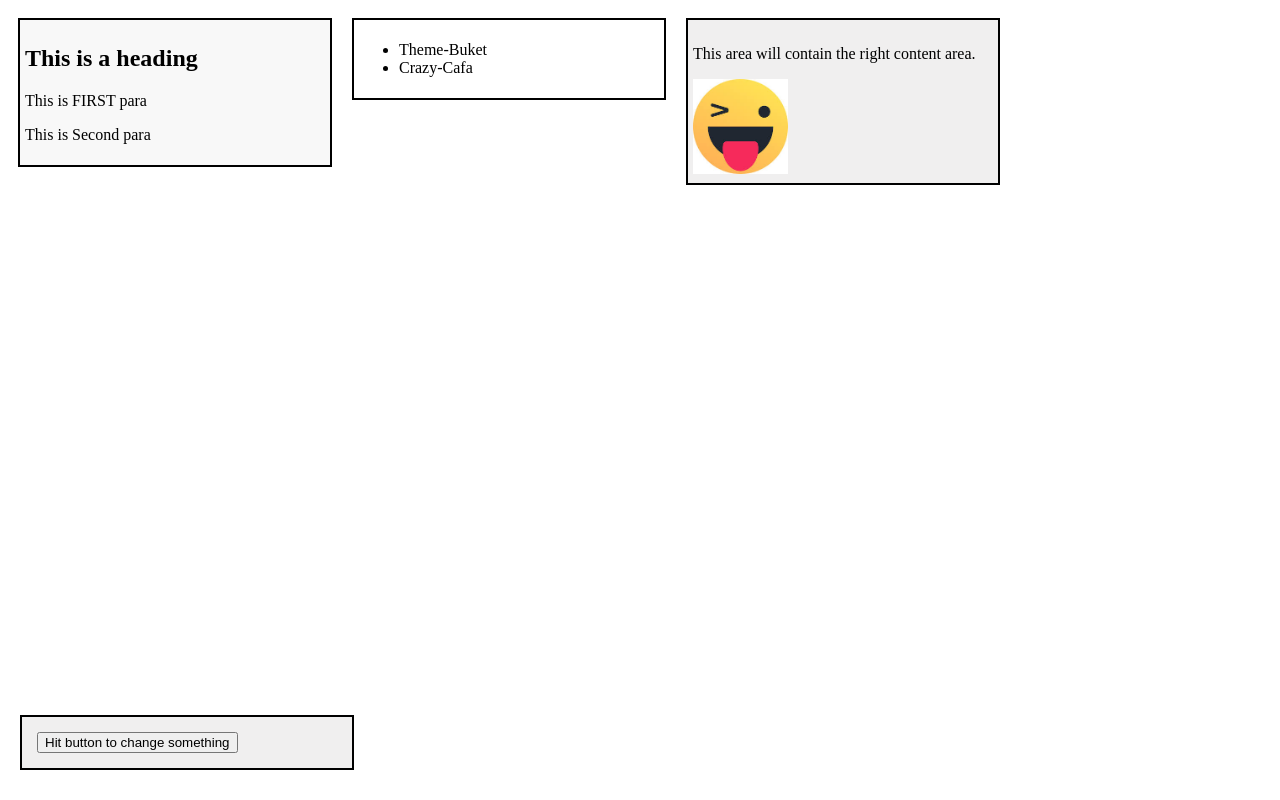
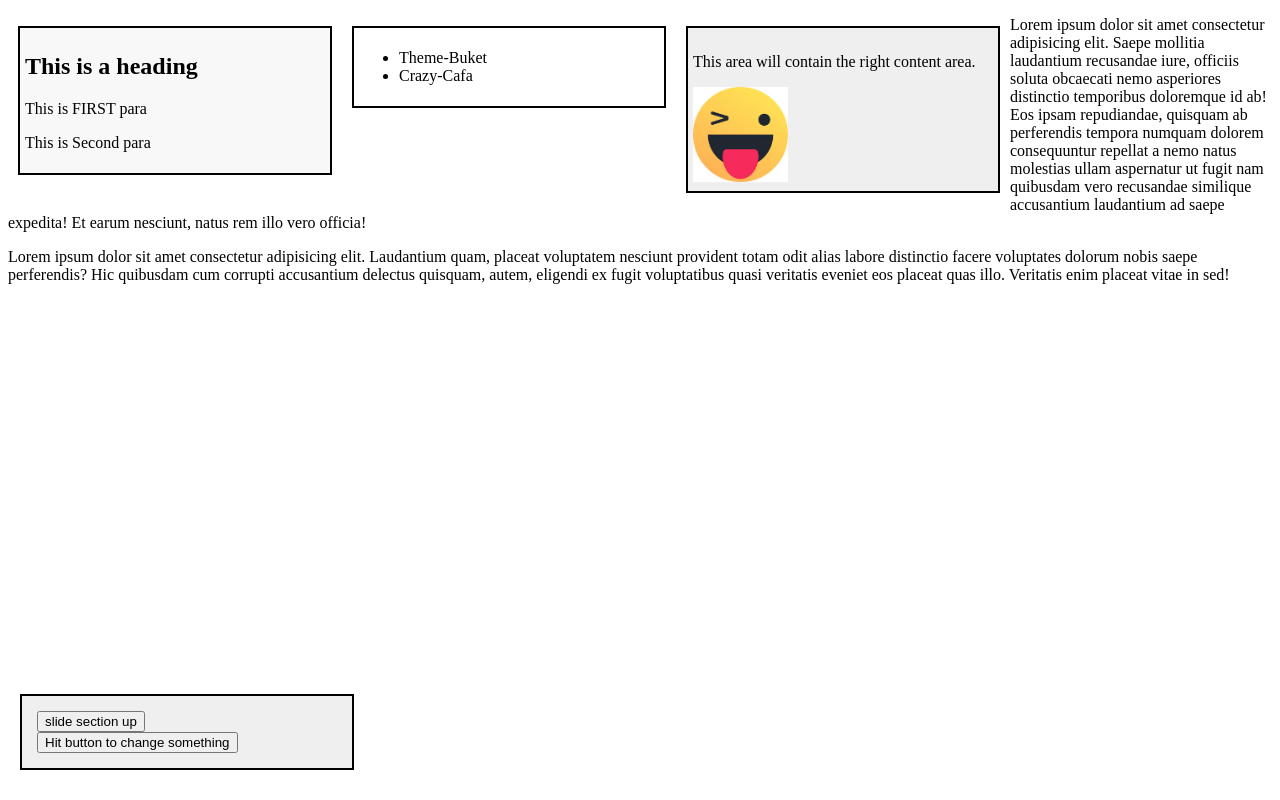
Before and after one commit to tanjimahmmed/corejavascript, a plain HTML site: page new jQery/index.html in a window 1280 px wide. Both pictures are taken after a click on the button "Hit button to change something". Drawn offline with Linux system fonts and the light colour scheme.

Commit message:
Add files via upload

```diff
--- a/new jQery/index.html
+++ b/new jQery/index.html
@@ -33,8 +33,16 @@
     <img src="smile.jpg" alt="smile.jpg">
 </div>
 
+
+<!-- another section -->
+<div class="hide">
+    <p>Lorem ipsum dolor sit amet consectetur adipisicing elit. Saepe mollitia laudantium recusandae iure, officiis soluta obcaecati nemo asperiores distinctio temporibus doloremque id ab! Eos ipsam repudiandae, quisquam ab perferendis tempora numquam dolorem consequuntur repellat a nemo natus molestias ullam aspernatur ut fugit nam quibusdam vero recusandae similique accusantium laudantium ad saepe expedita! Et earum nesciunt, natus rem illo vero officia!</p>
+    <p class="hidden_data">Lorem ipsum dolor sit amet consectetur adipisicing elit. Laudantium quam, placeat voluptatem nesciunt provident totam odit alias labore distinctio facere voluptates dolorum nobis saepe perferendis? Hic quibusdam cum corrupti accusantium delectus quisquam, autem, eligendi ex fugit voluptatibus quasi veritatis eveniet eos placeat quas illo. Veritatis enim placeat vitae in sed!</p>
+</div>
 <div id="test">
-<button> Hit button to change something </button>
+<button> slide section up </button>
+<button id="testb"> Hit button to change something </button>
+<!-- <button> Hit button to change something </button>   -->
 </div>
 
     <script src="js/jquary.min.js"></script>
--- a/new jQery/js/main.js
+++ b/new jQery/js/main.js
@@ -42,11 +42,54 @@
         // $("#right").append("<p>add new line</p>");
         // $("#right").before("<p>add new line</p>");
         // $("#right").after("<p>add new line</p>");
-            $("#right").hover(function (){
-            $("div").css("background-color",  "yellow");
+        // $("#right").hover(function(){
+
+        //     $("div").css("background-color", "yellow");},
+
+        //     function(){
+
+        //         $("div").css("background-color", "gray");
+        //     });
+
+        // $("#right").hover(function(){
+        //     $("img").show();},
+        //     function(){
+        //         $("img").hide();
+        // });
+
+        // $("img").load(function(){
+        //     alert("the fun was loaded");
+        // });
+
+        // $(window).load(function () {
+        //     alert("the fun was loaded");
+        // });
+        // $("button").click(function(){
+        //     $("li").each(function(){
+        //         $(this).html("<li> on trigger change </li>");
+        //     });
+        // });
+
+        // $("button").click(function(){
+        //     $("#right").slideUp();
+        // });
+
+        // $("#testb").click(function(){
+        //     $("#right").slideDown();
+        // });
+
+        $("hidden_data").hide();
+
+        $("button").click(function(){
+            $(".hidden_data").slideUp();
+        });
+
+        $("#testb").click(function(){
+            $(".hidden_data").slideDown();
         });
 
     });
+
 
     jQuery(window).load(function () {
 
--- a/new jQery/style.css
+++ b/new jQery/style.css
@@ -46,3 +46,8 @@ img{
 #right img {
     width: 95px;
 }
+
+/* .hidden_data {
+    opacity: 0;
+    visibility: hidden;
+} */
```
Lines whose indentation alone changed are shown as unchanged.
